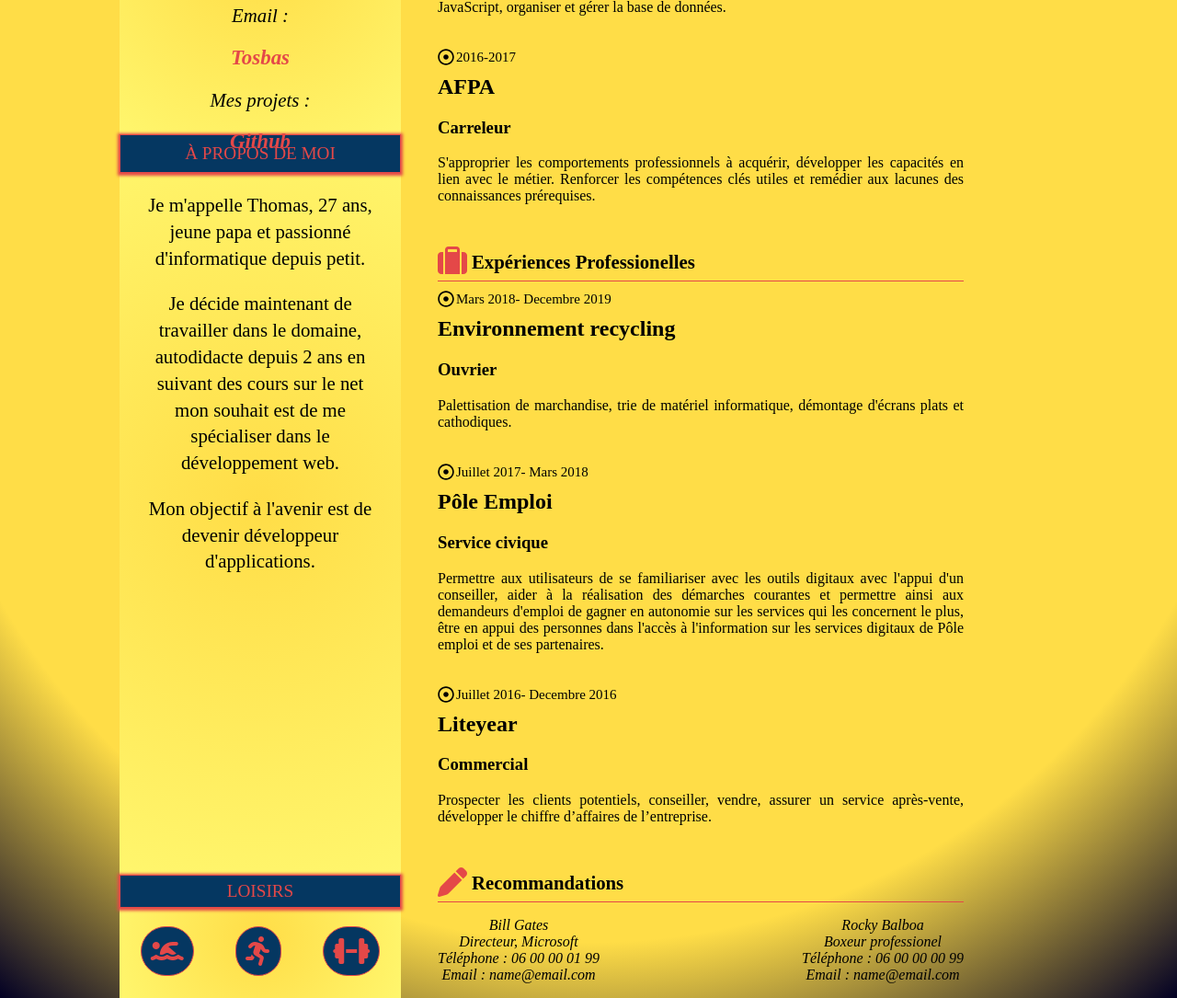
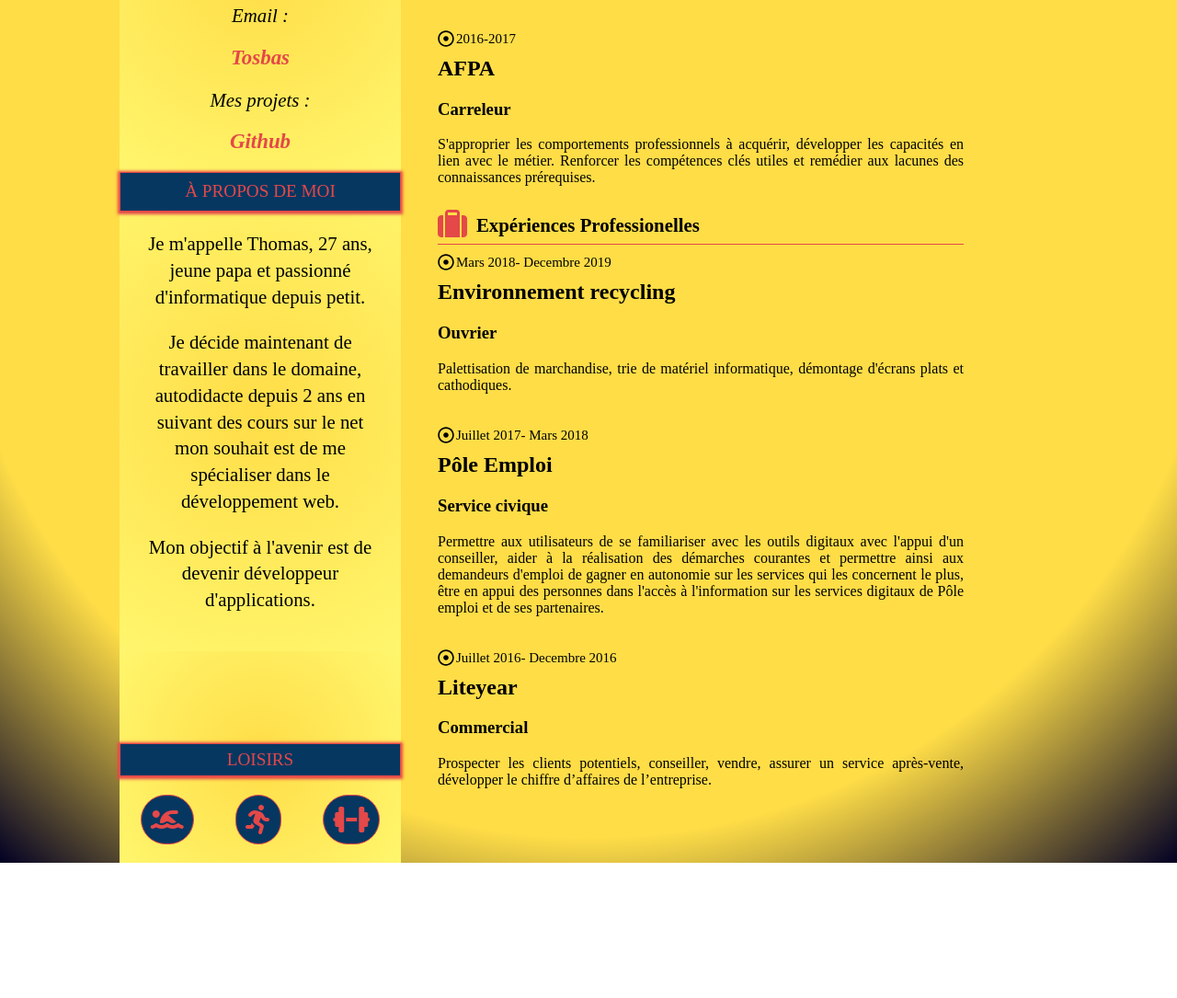
Before and after one commit to tosbas/tosbas.github.io, a plain HTML site: page index.html in a window 1280 px wide. Shown: the part 507-1592 px from the top of the page at 92% size. After the commit the page ends 1445 px from the top, so only its background shows below. Drawn offline with Linux system fonts and the light colour scheme.

Commit message:
modification affichage desktop

```diff
--- a/index.html
+++ b/index.html
@@ -235,35 +235,6 @@
 
 					</section>
 
-					<section id="Recommandations">
-
-						<div class="titre_exp">
-
-							<i class="fas fa-pen"></i>
-							<h2 class="details">Recommandations</h2>
-
-						</div>
-
-						<aside>
-
-							<address>
-
-								<p>Bill Gates<br>
-									Directeur, Microsoft<br>
-									Téléphone : 06 00 00 01 99<br>
-									Email : name@email.com</p>
-
-								<p>Rocky Balboa<br>
-									Boxeur professionel<br>
-									Téléphone : 06 00 00 00 99<br>
-									Email : name@email.com</p>
-
-							</address>
-
-						</aside>
-
-					</section>
-
 				</div>
 
 			</div>
--- a/style.css
+++ b/style.css
@@ -186,10 +186,6 @@
 	margin-top: 0;
 }
 
-#Recommandations address
-{
-	text-align: center;
-}
 
 /*bloc section*/
 
@@ -201,8 +197,12 @@
 
 /*media query*/
 
-@media screen and (min-width: 950px)
+@media screen and (min-width: 1000px)
 {
+	aside
+	{
+		height: auto;
+	}
 
 	#bloc_page
 	{
@@ -224,7 +224,6 @@
 	img
 	{
 		height: auto;
-		width: auto;
 		width: 50%;
 	}
 
@@ -238,7 +237,7 @@
 	#bloc_titre
 	{
 		padding-left: 20px;
-		padding-top: 50px;
+		padding-top: 30px;
 		text-align: initial;
 		width: 60%;
 	}
@@ -256,6 +255,7 @@
 	#bloc_gauche
 	{
 		width: 30%;
+
 	}
 
 	#bloc_gauche section
@@ -277,18 +277,19 @@
 
 	#contact
 	{
-		height: 30%;
+		height: auto;
 	}
 
 	#info
 	{
 		line-height: 1.8em;
-		height: 60%;
+		height: auto;
 	}
 
 	#loisirs
 	{
-		height: 10%;
+		padding-bottom: 20px;
+		padding-top: 100px;
 	}
 
 	#loisirs h2
@@ -306,13 +307,15 @@
 		width: 60%;
 		padding-left: 20px;
 	}
-
-	#Recommandations address
+	.details
 	{
-		display: flex;
-		justify-content: space-between;
-		padding-left: 20px;
-		padding-right: 20px;
+		padding: 0;
+		padding-top: 5px;
+	}
+	.fa-graduation-cap, .fa-suitcase, .fa-pen
+	{
+		padding: 0;
+		padding-right: 10px;
 	}
 
 }
```
